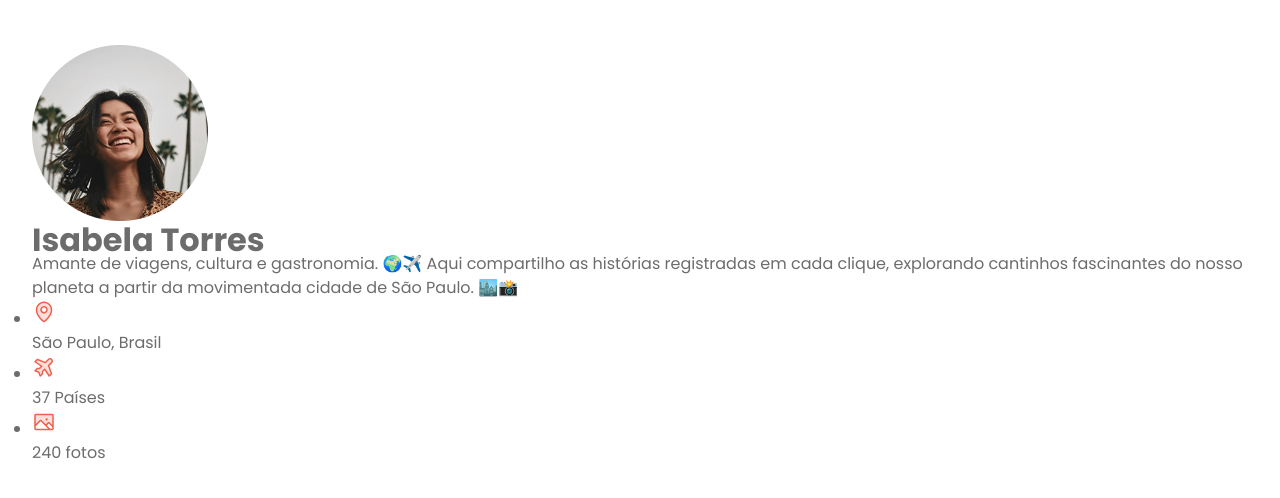
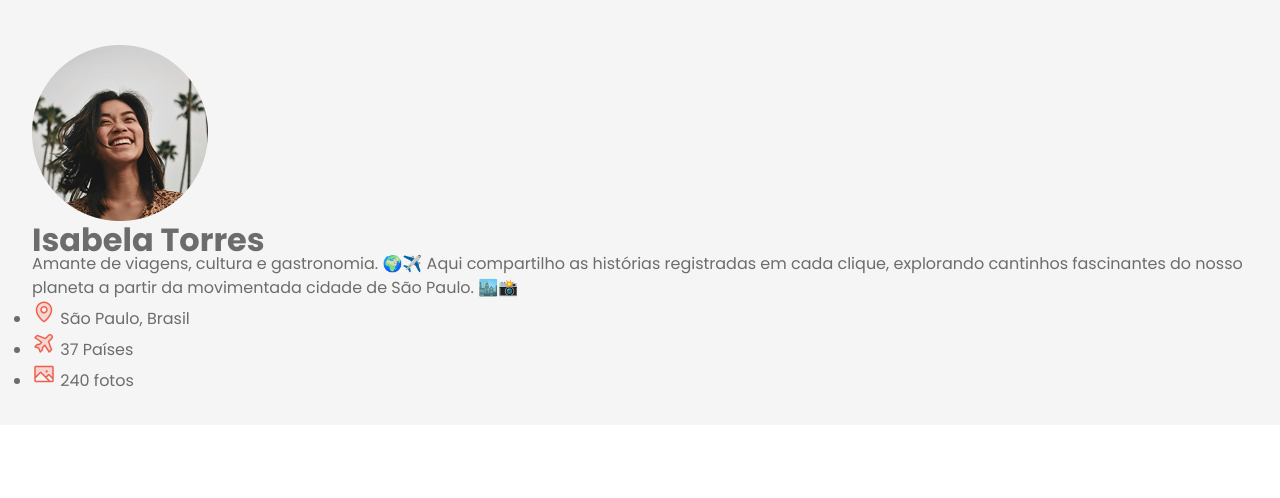
Before and after one commit to Paulo-Strife/travelgram, a plain HTML site: page index.html in a window 1280 px wide. Shown: the part 90-588 px from the top of the page. Drawn offline with Linux system fonts and the light colour scheme.

Commit message:
atualizando código html

```diff
--- a/index.html
+++ b/index.html
@@ -1,5 +1,5 @@
 <!DOCTYPE html>
-<html lang="ptbr">
+<html lang="pt-br">
 <head>
     <link rel="preconnect" href="https://fonts.googleapis.com">
     <link rel="preconnect" href="https://fonts.gstatic.com" crossorigin>
@@ -10,7 +10,7 @@
     <link rel="stylesheet" href="style/index.css">
 </head>
 <body>
-    <div class="sirface-color">
+    <div class="surface-color">
         <nav class="container">
             <a href="" id="logo"><img src="assets/Logo.svg" alt="logomarca"></a>
             <ul id="menu">
@@ -24,19 +24,27 @@
         </nav>
         <header>
             <div class="container">
-                <div class="profile"><img src="assets/Profile pic.png" alt="imagem isabela Torres"></div>
+                <div class="profile">
+                    <img src="assets/Profile pic.png" alt="imagem isabela Torres">
+                </div>
                 <div>
                     <h1>Isabela Torres</h1>
                     <p>Amante de viagens, cultura e gastronomia. 🌍✈️
-Aqui compartilho as histórias registradas em cada clique, explorando cantinhos fascinantes do nosso planeta a partir da movimentada cidade de São Paulo. 🏙️📸</p>
+                    Aqui compartilho as histórias registradas em cada clique, explorando cantinhos fascinantes do nosso planeta a partir da movimentada cidade de São Paulo. 🏙️📸</p>
                 </div>
                 <ul id="info">
-                    <li><img src="assets/MapPin.svg" alt="icone de mapa"></li>
-                    <span>São Paulo, Brasil</span>
-                    <li><img src="assets/AirplaneTilt.svg" alt="icone de avião"></li>
-                    <span>37 Países</span>
-                    <li><img src="assets/Image.svg" alt="icone de imagem"></li>
-                    <span>240 fotos</span>
+                    <li>
+                        <img src="assets/MapPin.svg" alt="icone de mapa">
+                        <span>São Paulo, Brasil</span>
+                    </li>
+                    <li>
+                        <img src="assets/AirplaneTilt.svg" alt="icone de avião">
+                        <span>37 Países</span>
+                    </li>
+                    <li>
+                        <img src="assets/Image.svg" alt="icone de imagem">
+                        <span>240 fotos</span>
+                    </li>
                 </ul>
             </div>
         </header>
```
